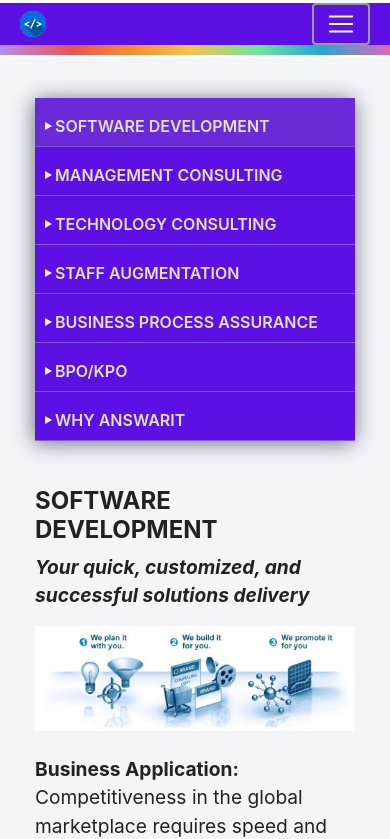
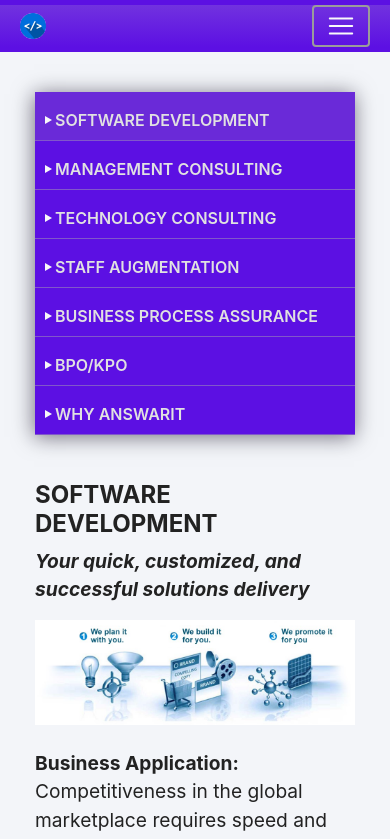
Before and after one commit to CrazyPythonLover1/AnswarIT-React.js-FrontEnd, a React (Create React App) app: page /softwareDevelopment in a window 390 px wide. Shown: the top 839 px of the page. Built offline with nearby package versions, Linux system fonts and the light colour scheme.

Commit message:
navbar responsive updated

```diff
--- a/src/App.scss
+++ b/src/App.scss
@@ -21,8 +21,14 @@ $color-accent: desaturate(navy, 80%);
   .topnavbar {
     display: none;
   }
+
+  .mainNavbar {
+    padding: 5px 0 !important;
+    background-color: #5c10e3;
+  }
+
   .nav-container {
-    background: #5c10e3;
+    background: linear-gradient(#7132df 0.01%, #5c10e3 100.01%);
     a {
       color: white !important;
     }
@@ -43,6 +49,10 @@ $color-accent: desaturate(navy, 80%);
         }
       }
     }
+  }
+
+  .page-top {
+    display: none;
   }
 
   .featured-box {
--- a/src/components/Shared/Navbar/Navbar.js
+++ b/src/components/Shared/Navbar/Navbar.js
@@ -31,11 +31,11 @@ const Navbar = () => {
               marginRight: " 3px",
             }}
           />
-          <NavLink
+          {/* <NavLink
             class="navbar-brand  "
             to="/"
             style={{ color: "#232323", fontWeight: "900", fontSize: "1.6rem" }}
-          ></NavLink>
+          ></NavLink> */}
         </div>
         <button
           class="navbar-toggler"
--- a/src/components/Shared/Navbar/Navbar.scss
+++ b/src/components/Shared/Navbar/Navbar.scss
@@ -156,7 +156,7 @@ a:hover {
 
 @media only screen and (max-width: 1090px) {
   .mainNavbar .nav-item {
-    padding: 1rem 0;
+    padding: 1rem 0 !important;
     a {
       padding: 0 0.8rem;
       font-size: 0.8rem;
@@ -177,7 +177,7 @@ a:hover {
   }
 }
 
-@media only screen and (max-width: 992px) {
+@media only screen and (max-width: 991px) {
   .mainNavbar {
     padding: 3px 0;
   }
@@ -190,7 +190,7 @@ a:hover {
     }
 
     &.login-logout {
-      margin-top: 40px;
+      margin-top: 4%;
       > .nav-link {
         > button {
           font-size: 0.8rem !important;
@@ -199,7 +199,7 @@ a:hover {
       }
 
       &.avatar {
-        margin-top: -40px !important;
+        margin-top: -4% !important;
         margin-bottom: 20px !important;
         margin-left: 15px !important;
       }
```
